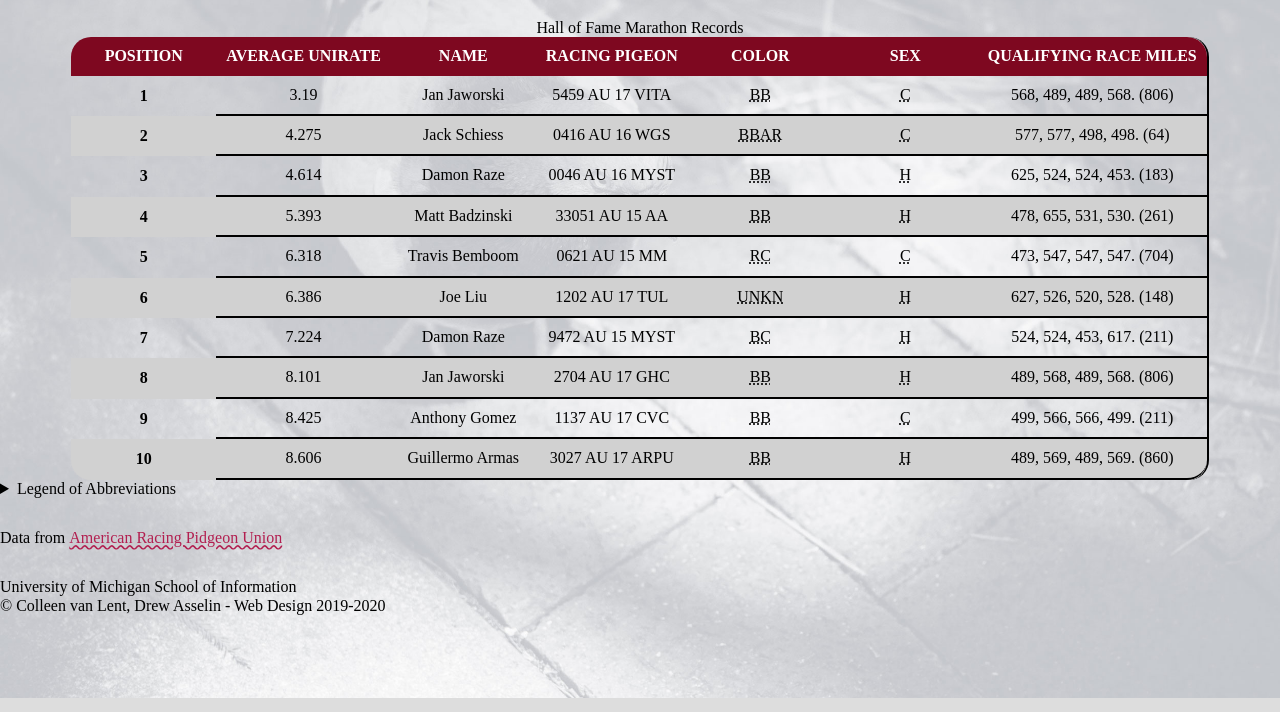
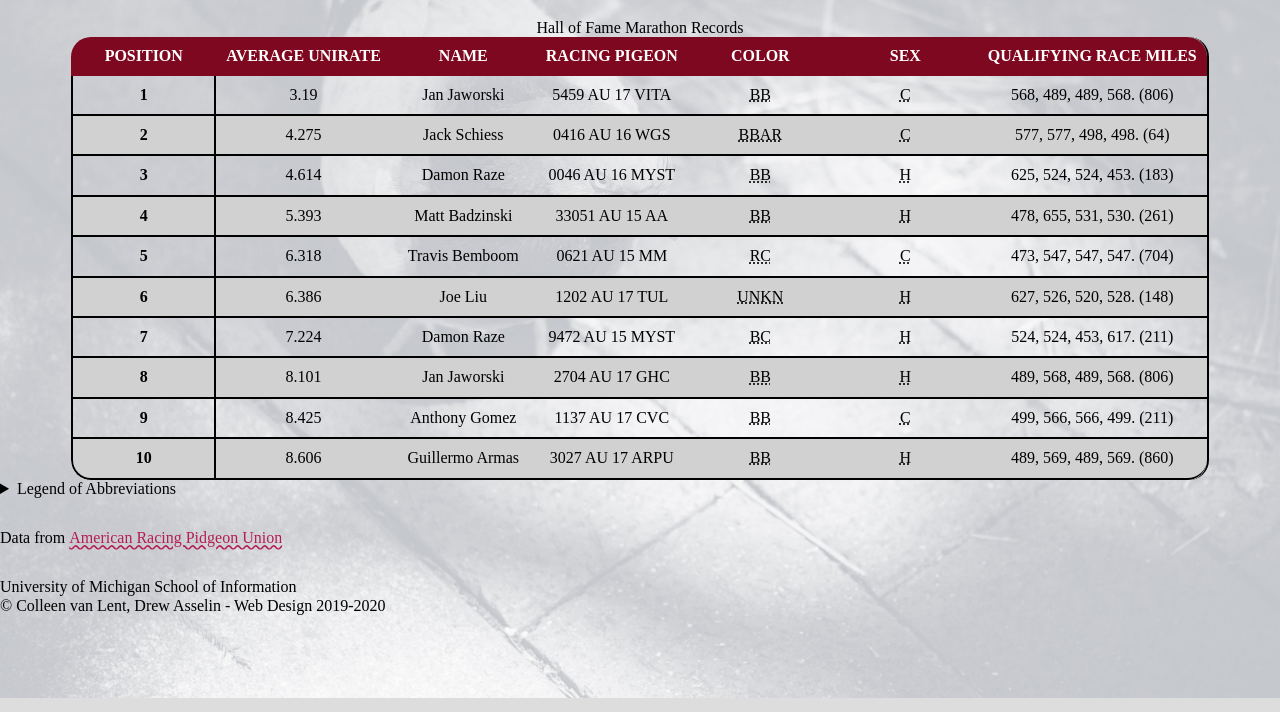
Before and after one commit to lbrend/wk3, a plain HTML site: page birds_main/index.html in a window 1280 px wide. Shown: the part 88-800 px from the top of the page. Drawn offline with nearby package versions, Linux system fonts and the light colour scheme.

Commit message:
Add files via upload

```diff
--- a/birds_main/css/style.css
+++ b/birds_main/css/style.css
@@ -38,6 +38,12 @@ border-bottom: 2px solid #000000;
 }
 
 
+tbody th {
+  border:2px solid black;
+  border-top: none;
+}
+
+
 thead th {
 min-width: 125px;
 padding: 10px;
@@ -47,6 +53,7 @@ background-color: #7e0820;
 text-align: center;
 
 }
+
 
 
 
@@ -67,6 +74,7 @@ tbody tr:hover {
 table {
 border-spacing: 0;
 border-right: 2px solid #000;
+/* border-left: 2px solid #000; */
 margin: auto;
 border-radius: 20px;
 overflow: hidden;
@@ -79,7 +87,7 @@ border-top-left-radius: 20px;
 thead th:last-child {
 border-top-right-radius: 20px;
 }
-tbody tr:last-child td:first-child {
+tbody tr:last-child th:first-child {
 border-bottom-left-radius: 20px;
 }
 tbody tr:last-child td:last-child {
```
